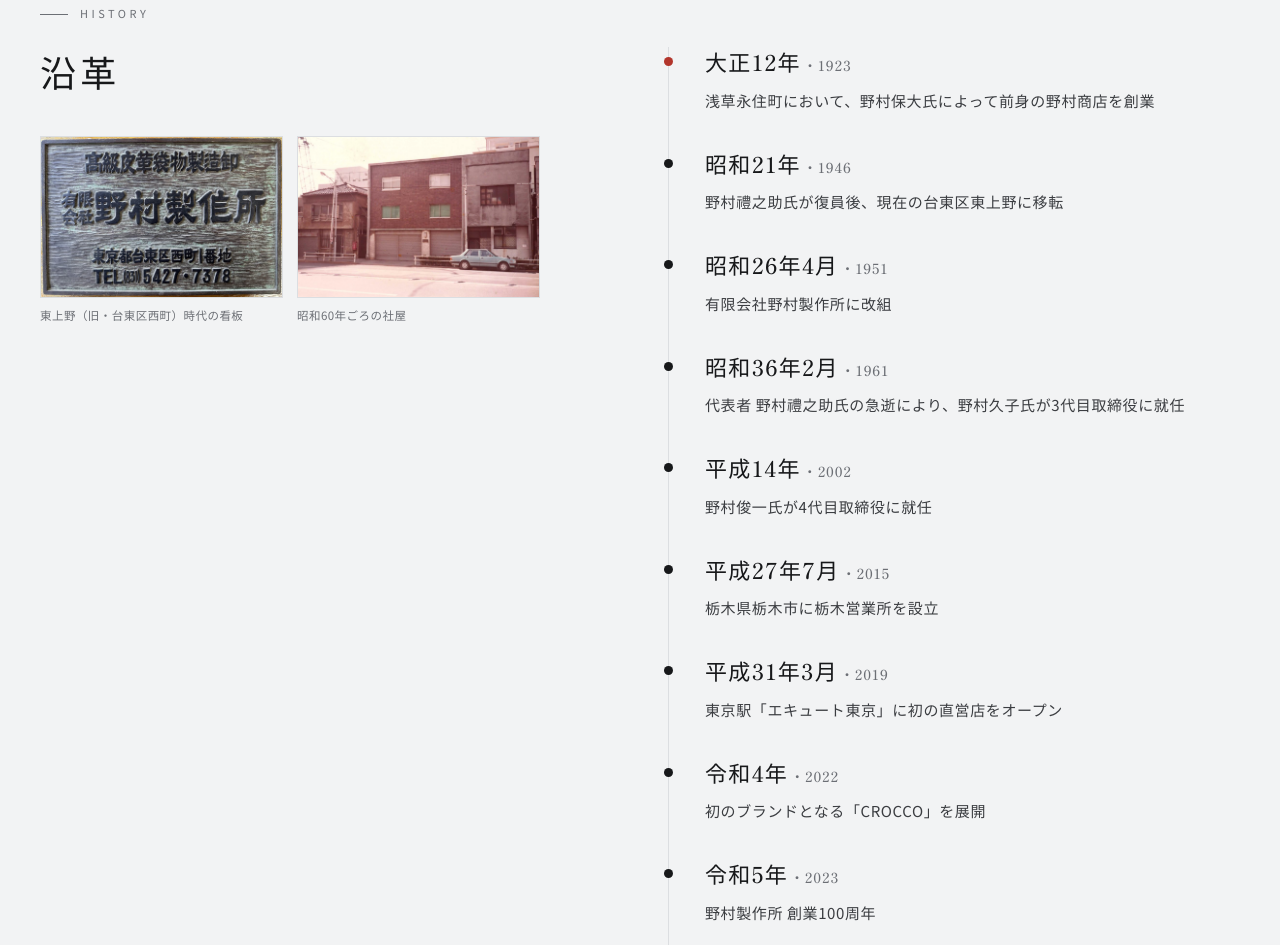
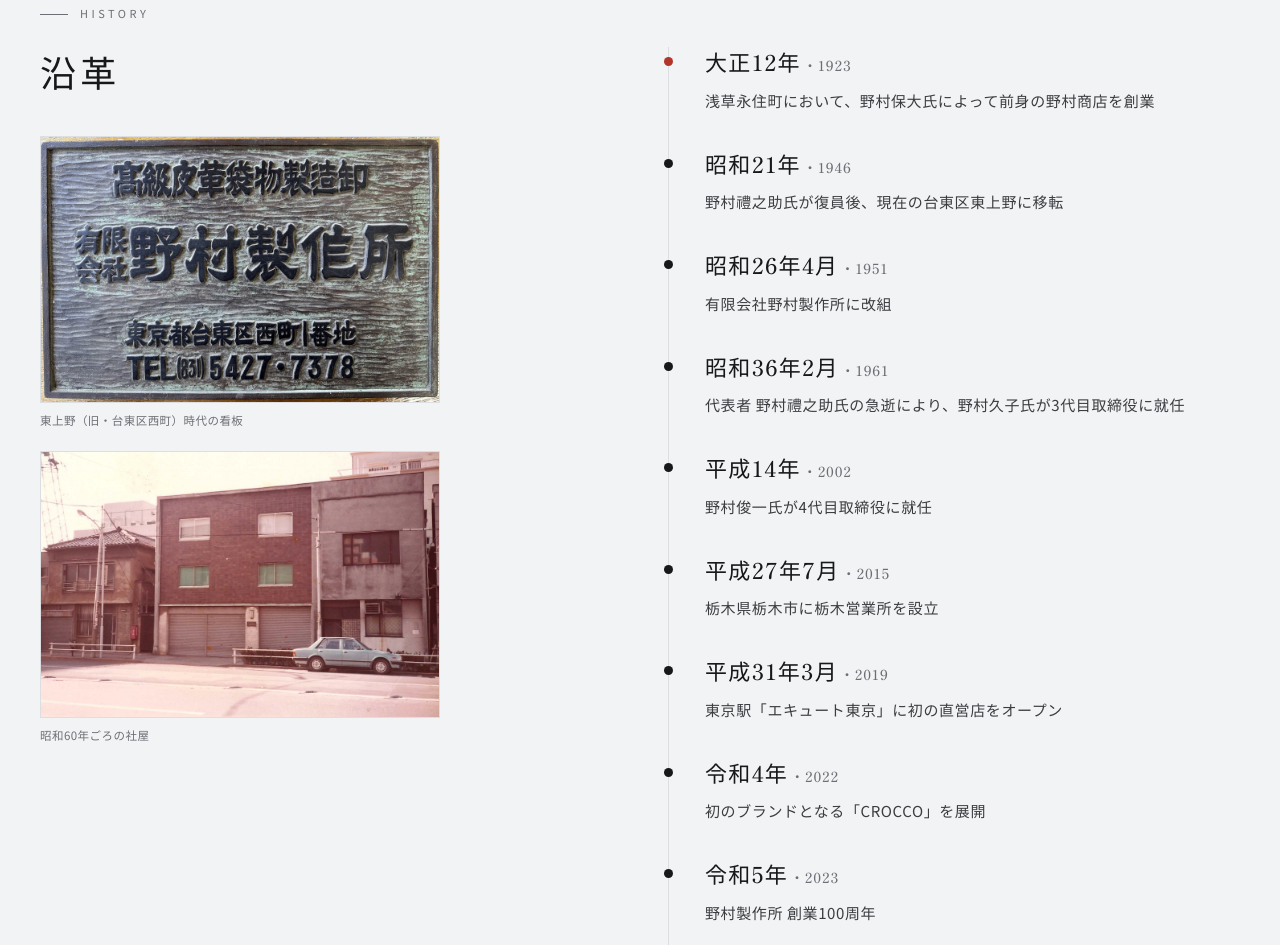
Before and after one commit to kiraxxxxxx/nomura-corporate-mock, a plain HTML site: page company.html in a window 1280 px wide. Shown: the part 2326-3271 px from the top of the page. Drawn offline with Linux system fonts and the light colour scheme.

Commit message:
沿革の昔の写真を縦に2段（ボス）
Co-Authored-By: Claude Opus 5.5 <noreply@anthropic.com>
Claude-Session: https://claude.ai/code/session_01J6p81aXo4DcgVFphB7htiH

```diff
--- a/assets/site.css
+++ b/assets/site.css
@@ -412,7 +412,7 @@ body.static .hero__sl img:first-child{opacity:1;transform:none}
 }
 
 /* 2026-11-16 完成版：沿革の昔の写真（小さく）・店舗と取扱店・地図はリンク */
-.hist-ph{display:grid;grid-template-columns:1fr 1fr;gap:14px;align-items:start;margin-top:36px;max-width:500px}
+.hist-ph{display:grid;grid-template-columns:1fr;gap:22px;align-items:start;margin-top:36px;max-width:400px} /* 11/16 ボス「画像は縦に2段」 */
 .hist-ph img{aspect-ratio:3/2;object-fit:cover}
 .hist-ph img{display:block;width:100%;height:auto;border:1px solid var(--line)}
 .hist-ph figcaption{font-size:11.5px;line-height:1.6;color:var(--mute);margin-top:8px;letter-spacing:.04em}
```
